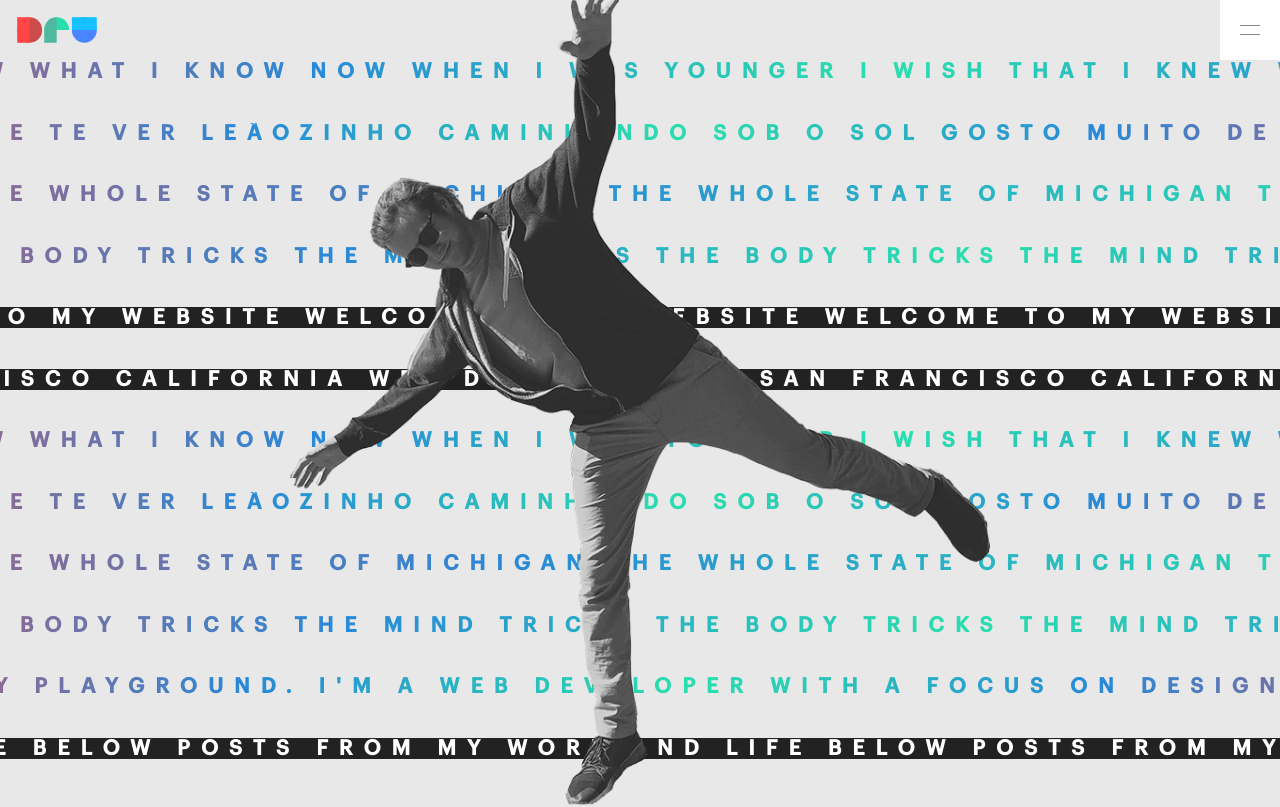
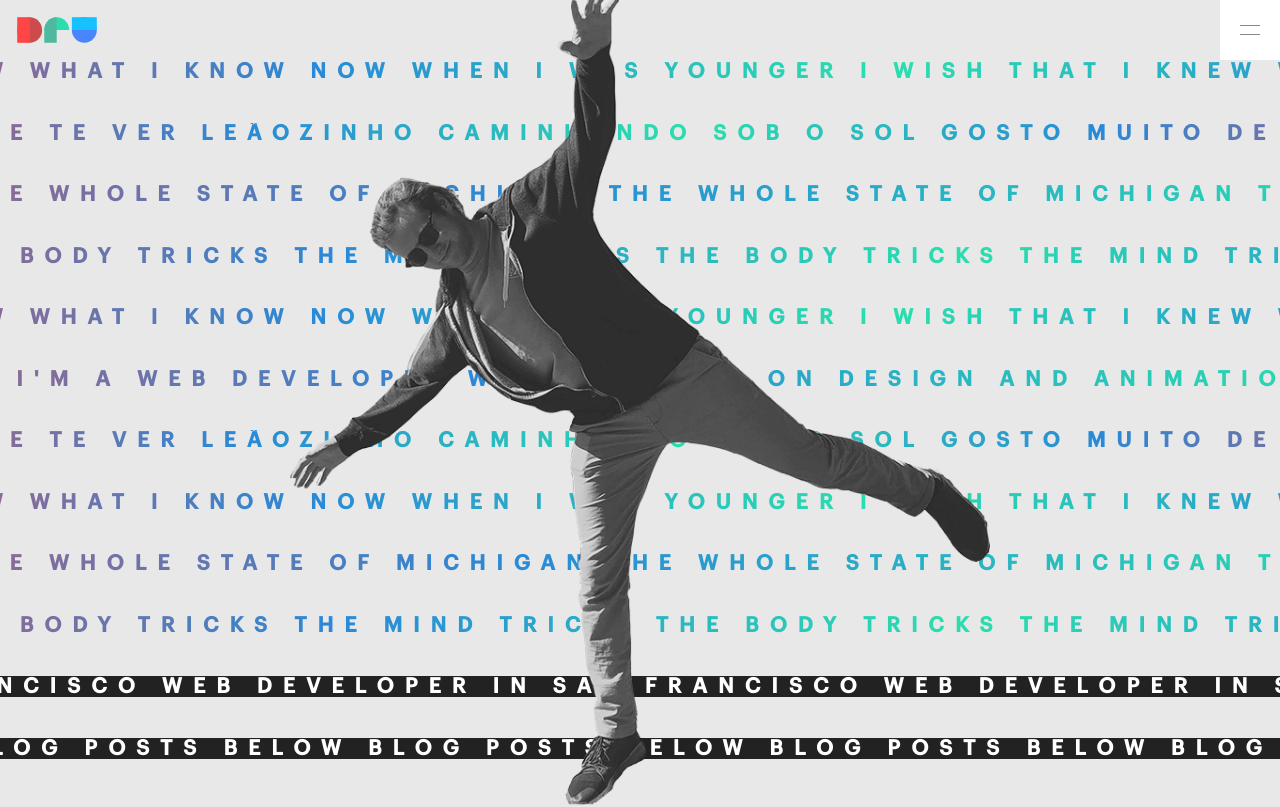
Before and after one commit to drew-haas/drewhaas.com-v2, a Vue app: page / in a window 1280 px wide. Shown: the top 807 px of the page. Built offline with nearby package versions, Linux system fonts and the light colour scheme.

Commit message:
update 'highlight texts'

```diff
--- a/src/scss/components/_sliding-text.scss
+++ b/src/scss/components/_sliding-text.scss
@@ -29,7 +29,7 @@
         }
 
 
-        &:nth-child(5), &:nth-child(6), &:nth-last-of-type(2) {
+        &:nth-last-of-type(2), &:nth-last-of-type(3) {
             span {
                 background: $gray-darkest;
                 -webkit-background-clip: unset;
--- a/src/scss/pages/_project-detail.scss
+++ b/src/scss/pages/_project-detail.scss
@@ -154,7 +154,11 @@
             margin: 0;
             line-height: 1.5;
             font-family: monospace;
-            font-size: 13px;
+            font-size: 16px;
+
+            @media screen and (max-width: $bp-s) {
+                font-size: 13px;
+            }
         }
     }
 
--- a/src/vue/components/SlidingText.vue
+++ b/src/vue/components/SlidingText.vue
@@ -35,14 +35,14 @@ export default  {
                 "Gosto muito de te ver leãozinho Caminhando sob o sol Gosto muito de você leãozinho ",
                 "O we dont give a damn for the whole state of Michigan The whole state of Michigan the whole state of Michigan We dont give a damn for the whole state of Michigan were from Ohio ",
                 "The mind tricks the body tricks The mind tricks the body tricks The mind tricks the body tricks The body tricks the mind ",
-                "Welcome to my website Welcome to my website Welcome to my website Welcome to my website Welcome to my website Welcome to my website Welcome to my website Welcome to my website Welcome to my website ",
-                "Web Developer in San Francisco California Web Developer in San Francisco California Web Developer in San Francisco California Web Developer in San Francisco California ",
                 "I wish that I knew what i know now when i was younger I wish that I knew what i know now when i was younger ",
+                "Welcome to my playground. I'm a web developer with a focus on design and animation. Welcome to my playground. I'm a web developer with a focus on design and animation. ",
                 "Gosto muito de te ver leãozinho Caminhando sob o sol Gosto muito de você leãozinho ",
+                "I wish that I knew what i know now when i was younger I wish that I knew what i know now when i was younger ",
                 "O we dont give a damn for the whole state of Michigan The whole state of Michigan the whole state of Michigan We dont give a damn for the whole state of Michigan were from Ohio ",
                 "The mind tricks the body tricks The mind tricks the body tricks The mind tricks the body tricks The body tricks the mind ",
-                "Welcome to my playground. I'm a web developer with a focus on design and animation. ",
-                "Posts from my work and life below Posts from my work and life below Posts from my work and life below Posts from my work and life below Posts from my work and life below",
+                "Web Developer in San Francisco Web Developer in San Francisco Web Developer in San Francisco Web Developer in San Francisco Web Developer in San Francisco ",
+                "Blog Posts Below Blog Posts Below Blog Posts Below Blog Posts Below Blog Posts Below Blog Posts Below Blog Posts Below ",
             ]
         }
     },
```
